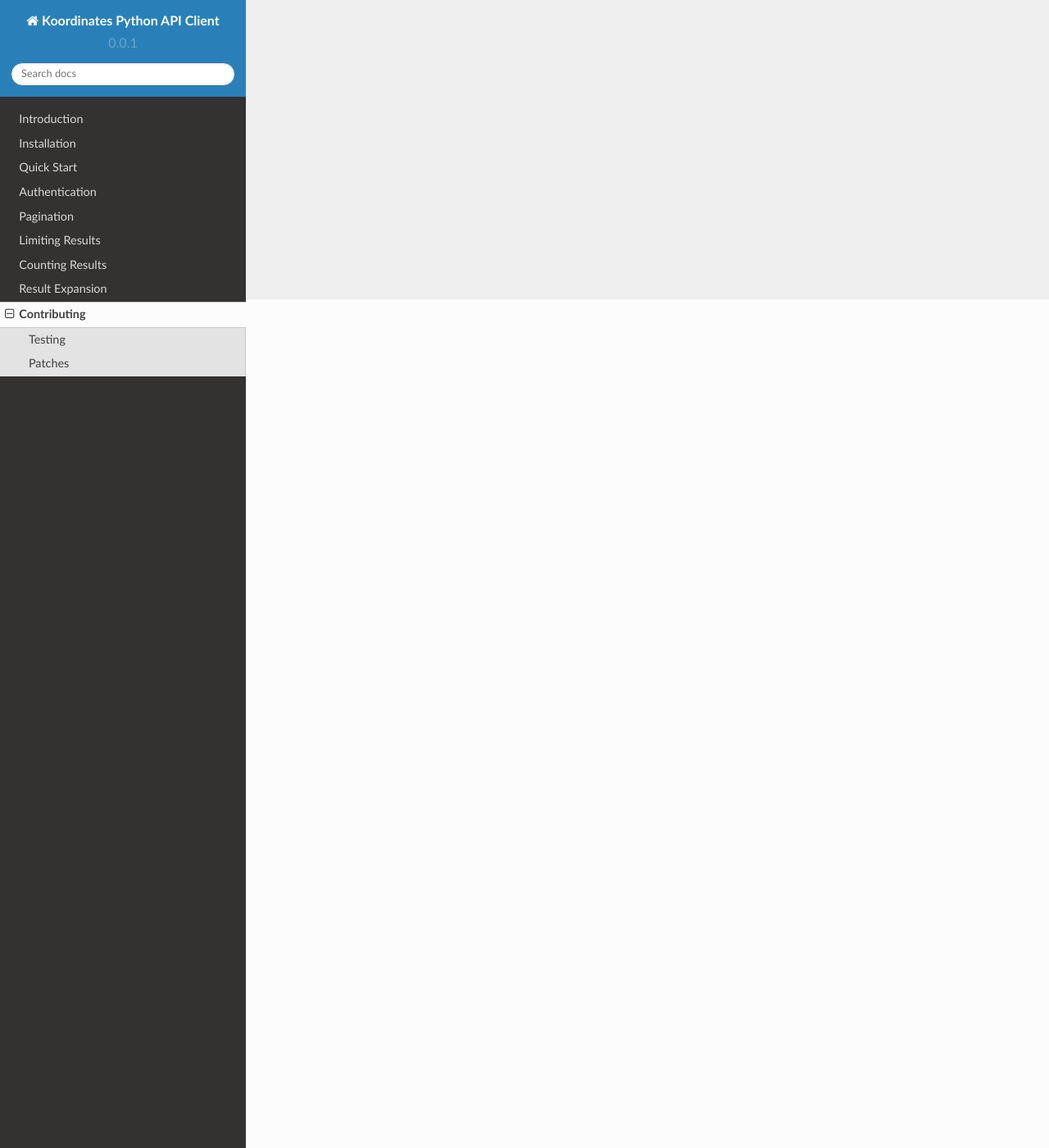
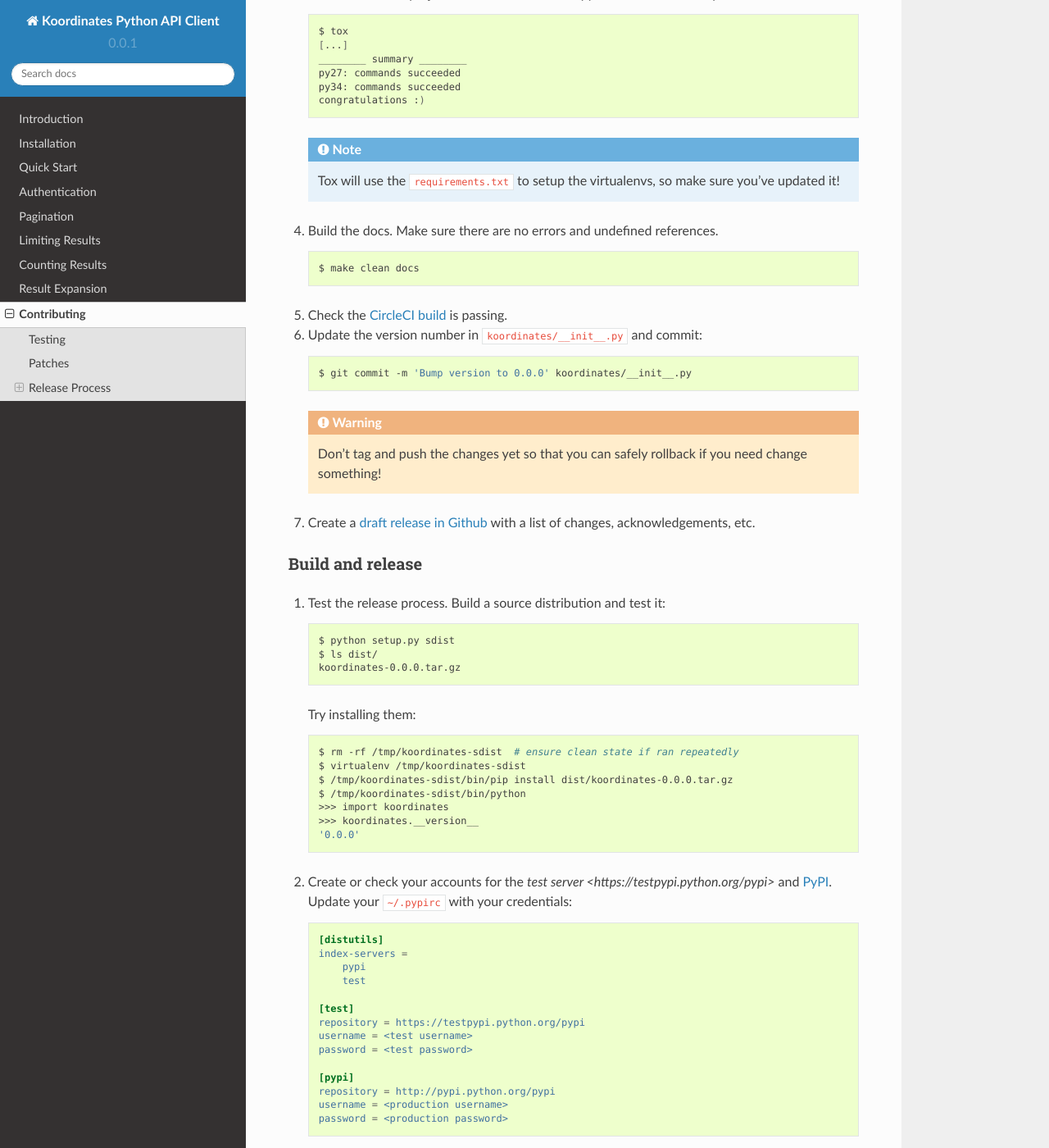
Before and after one commit to koordinates/python-client, a Sphinx documentation site: the page built from docs/source/user/contributing.rst, in a window 1280 px wide and 1400 px high, scrolled down 1035 px. Shown: the whole window at 82% size. Built offline with Sphinx 7.4.7 and the Read the Docs theme 2.0.0, drawn with Linux system fonts in a browser that asks for light colours; pages that are not in the unit, such as notebooks, are missing from menus; some of the changed text lies outside the part shown.

```diff
--- a/docs/source/user/contributing.rst
+++ b/docs/source/user/contributing.rst
@@ -19,3 +19,142 @@ Patches
 All patches should be sent as a pull request on GitHub, including tests and documentation where needed. If you’re fixing a bug or making a large change the patch *must* include test coverage before it will be merged.
 
 If you're uncertain about how to write tests, take a look at some existing tests that are similar to the code you’re changing.
+
+
+Release Process
+---------------
+
+This process describes the steps to execute in order to release a new version. In this example, ``0.0.0``
+
+
+Preparations
+~~~~~~~~~~~~
+
+#. Close or update all tickets for the `next milestone on Github.
+   <https://github.com/koordinates/python-client/milestones?direction=asc&sort=due_date&state=open>`_.
+
+#. Update the *minimum* required versions of dependencies in :file:`setup.py`.
+   Update the *exact* version of all entries in :file:`requirements.txt`.
+
+#. Run :command:`tox` from the project root. All tests for all supported
+   versions must pass:
+
+   .. code-block:: bash
+
+    $ tox
+    [...]
+    ________ summary ________
+    py27: commands succeeded
+    py34: commands succeeded
+    congratulations :)
+
+   .. note::
+
+    Tox will use the :file:`requirements.txt` to setup the virtualenvs, so make sure
+    you've updated it!
+
+#. Build the docs. Make sure there are no errors and undefined references.
+
+   .. code-block:: bash
+
+    $ make clean docs
+
+#. Check the `CircleCI build <https://circleci.com/gh/koordinates/python-client>`_ is passing.
+
+#. Update the version number in :file:`koordinates/__init__.py` and commit:
+
+   .. code-block:: bash
+
+    $ git commit -m 'Bump version to 0.0.0' koordinates/__init__.py
+
+   .. warning::
+
+      Don't tag and push the changes yet so that you can safely rollback
+      if you need change something!
+
+#. Create a `draft release in Github <https://github.com/koordinates/python-client/releases/new>`_
+   with a list of changes, acknowledgements, etc.
+
+
+Build and release
+~~~~~~~~~~~~~~~~~
+
+#. Test the release process. Build a source distribution and test it:
+
+   .. code-block:: bash
+
+    $ python setup.py sdist
+    $ ls dist/
+    koordinates-0.0.0.tar.gz
+
+   Try installing them:
+
+   .. code-block:: bash
+
+    $ rm -rf /tmp/koordinates-sdist  # ensure clean state if ran repeatedly
+    $ virtualenv /tmp/koordinates-sdist
+    $ /tmp/koordinates-sdist/bin/pip install dist/koordinates-0.0.0.tar.gz
+    $ /tmp/koordinates-sdist/bin/python
+    >>> import koordinates
+    >>> koordinates.__version__
+    '0.0.0'
+
+#. Create or check your accounts for the `test server <https://testpypi.python.org/pypi>`
+   and `PyPI <https://pypi.python.org/pypi>`_. Update your :file:`~/.pypirc` with your
+   credentials:
+
+   .. code-block:: ini
+
+    [distutils]
+    index-servers =
+        pypi
+        test
+
+    [test]
+    repository = https://testpypi.python.org/pypi
+    username = <test username>
+    password = <test password>
+
+    [pypi]
+    repository = http://pypi.python.org/pypi
+    username = <production username>
+    password = <production password>
+
+#. Upload the distributions for the new version to the test server and test the
+   installation again:
+
+   .. code-block:: bash
+
+    $ twine upload -r test dist/koordinates*0.0.0*
+    $ pip install -i https://testpypi.python.org/pypi koordinates
+
+#. Check if the package is displayed correctly:
+   https://testpypi.python.org/pypi/koordinates
+
+#. Upload the package to PyPI and test its installation one last time:
+
+   .. code-block:: bash
+
+    $ twine upload -r pypi dist/koordinates*0.0.0*
+    $ pip install -U koordinates
+
+#. Check the package is displayed correctly:
+   https://pypi.python.org/pypi/koordinates
+
+
+Post release
+~~~~~~~~~~~~
+
+#. Push your changes:
+
+   .. code-block:: bash
+
+    $ git tag -a v0.0.0 -m "Version 0.0.0"
+    $ git push origin v0.0.0
+
+#. Activate the `documentation build
+   <https://readthedocs.org/dashboard/koordinates-python/versions/>`_ for the new version.
+
+#. Make the `Github release <https://github.com/koordinates/python-client/releases>`_ public.
+
+#. Update related Zendesk pages if necessary.
```
